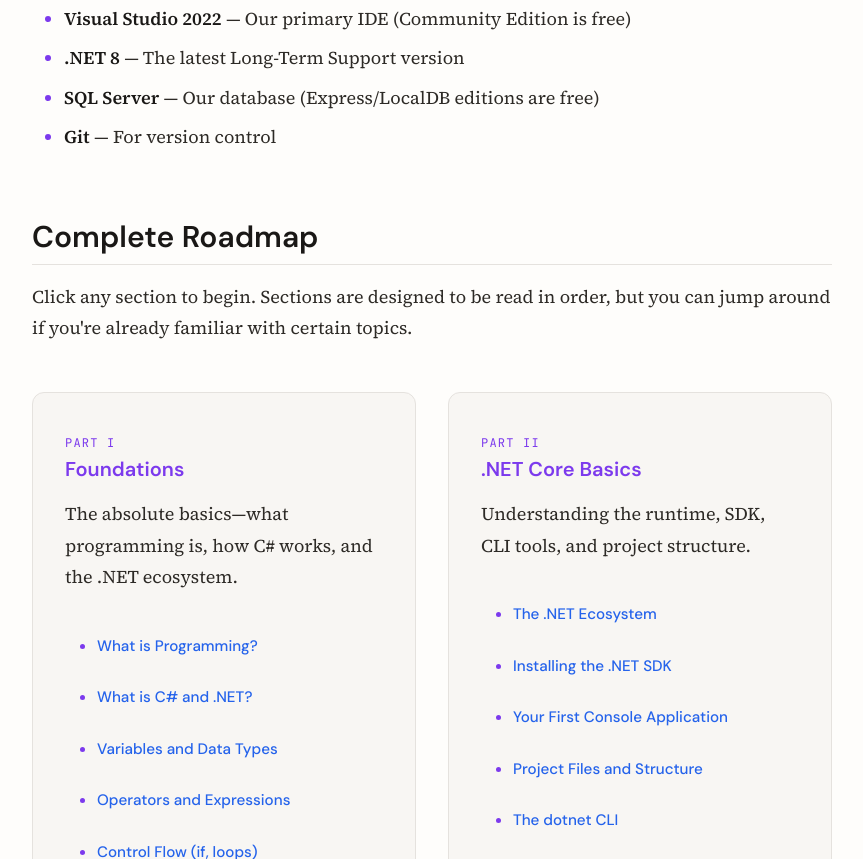
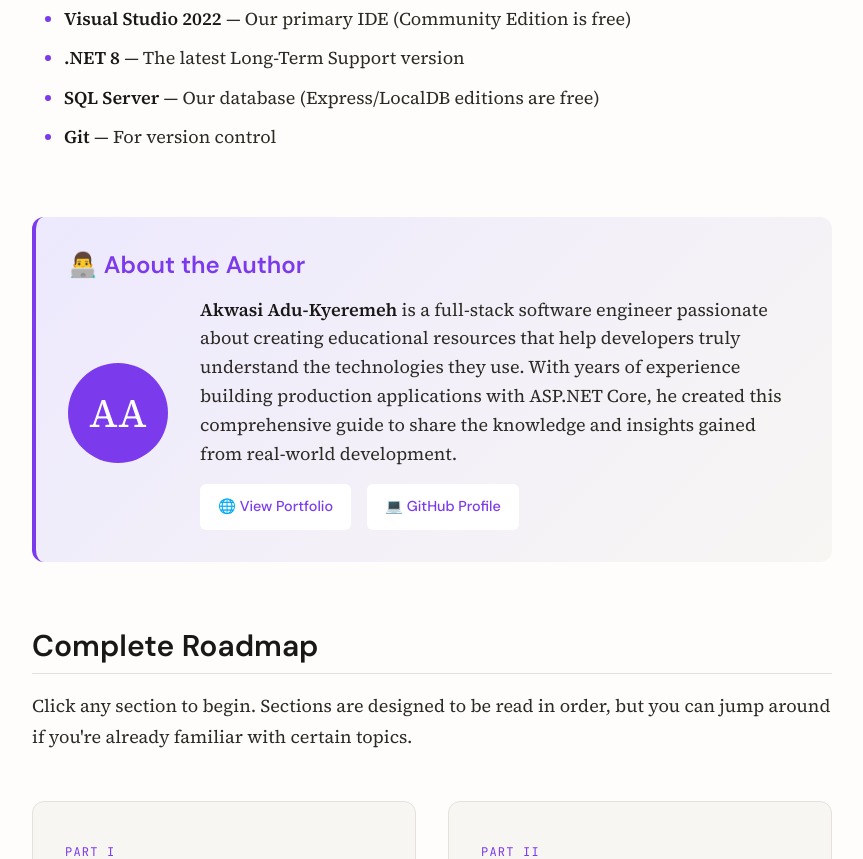
Before and after one commit to Akwasi-Adu/AspNetCoreMastery, a plain HTML site: page index.html in a window 1280 px wide. Shown: the part 1941-2800 px from the top of the page, without its empty margins (208-1071 px from the left). Drawn offline with Linux system fonts and the light colour scheme.

Commit message:
Add portfolio links: top navigation and About the Author section

```diff
--- a/assets/style.css
+++ b/assets/style.css
@@ -72,7 +72,12 @@ body {
 }
 
 /* ==================== Typography ==================== */
-h1, h2, h3, h4, h5, h6 {
+h1,
+h2,
+h3,
+h4,
+h5,
+h6 {
   font-family: var(--font-heading);
   font-weight: 600;
   color: var(--color-heading);
@@ -310,16 +315,46 @@ pre code {
 }
 
 /* Syntax highlighting (VS Code Dark+ inspired) */
-.code-keyword { color: #569cd6; }
-.code-string { color: #ce9178; }
-.code-comment { color: #6a9955; font-style: italic; }
-.code-number { color: #b5cea8; }
-.code-class { color: #4ec9b0; }
-.code-method { color: #dcdcaa; }
-.code-variable { color: #9cdcfe; }
-.code-type { color: #4ec9b0; }
-.code-attribute { color: #9cdcfe; }
-.code-operator { color: #d4d4d4; }
+.code-keyword {
+  color: #569cd6;
+}
+
+.code-string {
+  color: #ce9178;
+}
+
+.code-comment {
+  color: #6a9955;
+  font-style: italic;
+}
+
+.code-number {
+  color: #b5cea8;
+}
+
+.code-class {
+  color: #4ec9b0;
+}
+
+.code-method {
+  color: #dcdcaa;
+}
+
+.code-variable {
+  color: #9cdcfe;
+}
+
+.code-type {
+  color: #4ec9b0;
+}
+
+.code-attribute {
+  color: #9cdcfe;
+}
+
+.code-operator {
+  color: #d4d4d4;
+}
 
 /* Code block header */
 .code-header {
@@ -334,7 +369,7 @@ pre code {
   margin-top: var(--space-lg);
 }
 
-.code-header + pre {
+.code-header+pre {
   margin-top: 0;
   border-radius: 0 0 8px 8px;
 }
@@ -424,7 +459,8 @@ table {
   font-size: 0.95rem;
 }
 
-th, td {
+th,
+td {
   padding: var(--space-md);
   text-align: left;
   border-bottom: 1px solid var(--color-border);
@@ -442,7 +478,8 @@ tr:hover td {
 }
 
 /* ==================== Lists ==================== */
-ul, ol {
+ul,
+ol {
   margin: 0 0 var(--space-lg) 0;
   padding-left: var(--space-xl);
 }
@@ -629,6 +666,7 @@ dd {
 
 /* ==================== Print Styles ==================== */
 @media print {
+
   .sidebar,
   .page-nav,
   .breadcrumb {
@@ -702,5 +740,110 @@ dd {
   text-decoration: underline;
 }
 
+/* ==================== Top Navigation ==================== */
+.top-nav {
+  position: fixed;
+  top: 0;
+  right: 0;
+  padding: var(--space-lg) var(--space-xl);
+  z-index: 1000;
+}
+
+.top-nav a {
+  color: var(--color-text-muted);
+  text-decoration: none;
+  font-family: var(--font-heading);
+  font-size: 0.9rem;
+  font-weight: 500;
+  transition: color var(--transition-fast);
+}
+
+.top-nav a:hover {
+  color: var(--color-accent);
+}
+
+/* ==================== About Author ==================== */
+.about-author {
+  margin: var(--space-3xl) 0;
+  padding: var(--space-xl);
+  background: linear-gradient(135deg, var(--color-accent-light) 0%, var(--color-bg-alt) 100%);
+  border-radius: 12px;
+  border-left: 4px solid var(--color-accent);
+}
+
+.about-author h3 {
+  margin-top: 0;
+  color: var(--color-accent);
+  font-size: 1.5rem;
+}
+
+.author-content {
+  display: flex;
+  gap: var(--space-xl);
+  align-items: center;
+}
+
+.author-avatar {
+  width: 100px;
+  height: 100px;
+  border-radius: 50%;
+  background: var(--color-accent);
+  display: flex;
+  align-items: center;
+  justify-content: center;
+  font-size: 2.5rem;
+  color: white;
+  flex-shrink: 0;
+}
+
+.author-info {
+  flex: 1;
+}
+
+.author-info p {
+  margin: 0 0 var(--space-md) 0;
+  line-height: 1.6;
+}
+
+.author-links {
+  display: flex;
+  gap: var(--space-md);
+  flex-wrap: wrap;
+}
+
+.author-links a {
+  display: inline-flex;
+  align-items: center;
+  gap: var(--space-xs);
+  padding: var(--space-sm) var(--space-md);
+  background: white;
+  color: var(--color-accent);
+  text-decoration: none;
+  border-radius: 6px;
+  font-family: var(--font-heading);
+  font-weight: 500;
+  font-size: 0.9rem;
+  transition: all var(--transition-fast);
+  border: 2px solid transparent;
+}
+
+.author-links a:hover {
+  background: var(--color-accent);
+  color: white;
+  border-color: var(--color-accent);
+  transform: translateY(-2px);
+}
+
+@media (max-width: 768px) {
+  .author-content {
+    flex-direction: column;
+    text-align: center;
+  }
+
+  .author-links {
+    justify-content: center;
+  }
+}
+
 /* ==================== Font Loading ==================== */
 /* Using Google Fonts - loaded in HTML head */
--- a/index.html
+++ b/index.html
@@ -14,6 +14,11 @@
 </head>
 
 <body>
+  <!-- Top Navigation -->
+  <nav class="top-nav">
+    <a href="https://akwasi.dev" target="_blank" rel="noopener noreferrer">← Portfolio</a>
+  </nav>
+
   <div class="page-wrapper">
     <main class="main-content full-width">
       <div class="content-container">
@@ -127,6 +132,30 @@
             <li><strong>SQL Server</strong> — Our database (Express/LocalDB editions are free)</li>
             <li><strong>Git</strong> — For version control</li>
           </ul>
+        </section>
+
+        <!-- About the Author -->
+        <section class="about-author">
+          <h3>👨‍💻 About the Author</h3>
+          <div class="author-content">
+            <div class="author-avatar">AA</div>
+            <div class="author-info">
+              <p>
+                <strong>Akwasi Adu-Kyeremeh</strong> is a full-stack software engineer passionate about creating
+                educational resources that help developers truly understand the technologies they use. With years of
+                experience building production applications with ASP.NET Core, he created this comprehensive guide
+                to share the knowledge and insights gained from real-world development.
+              </p>
+              <div class="author-links">
+                <a href="https://akwasi.dev" target="_blank" rel="noopener noreferrer">
+                  🌐 View Portfolio
+                </a>
+                <a href="https://github.com/Akwasi-Adu" target="_blank" rel="noopener noreferrer">
+                  💻 GitHub Profile
+                </a>
+              </div>
+            </div>
+          </div>
         </section>
 
         <!-- Complete Table of Contents -->
```
